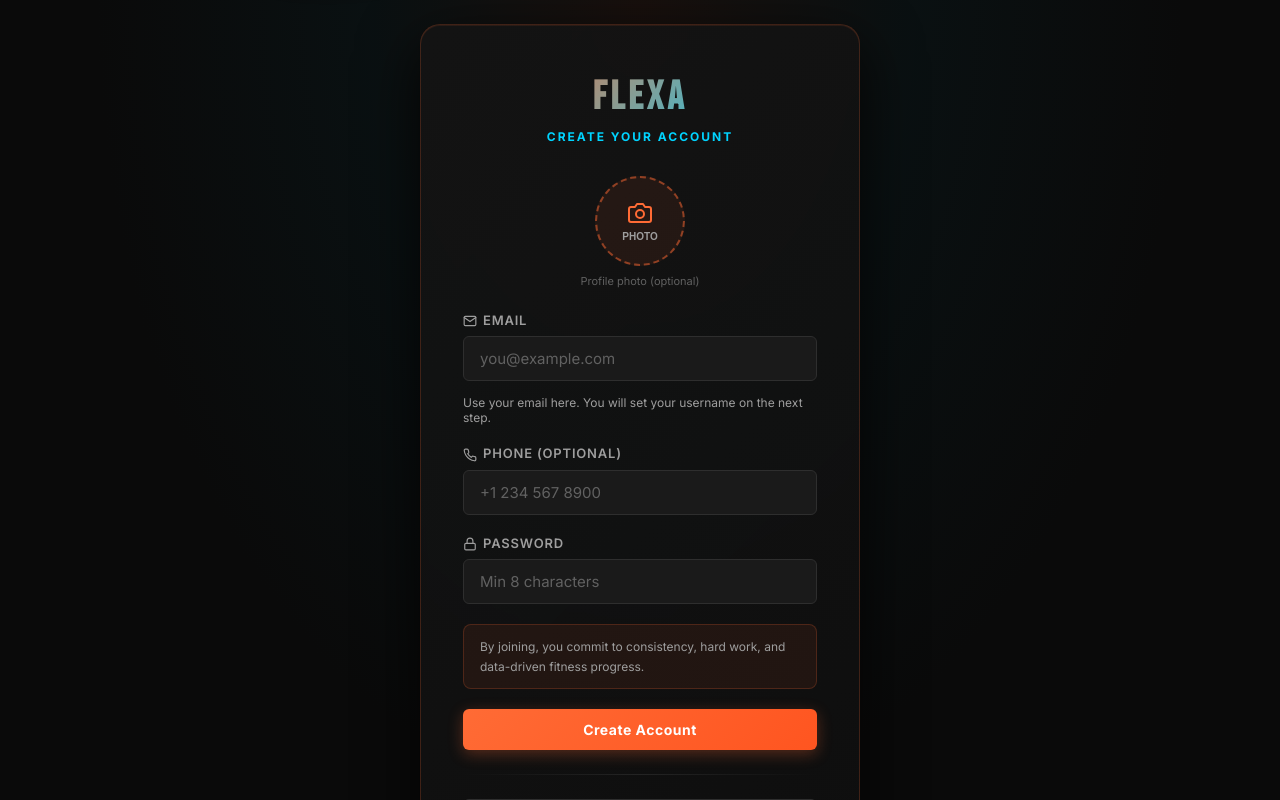
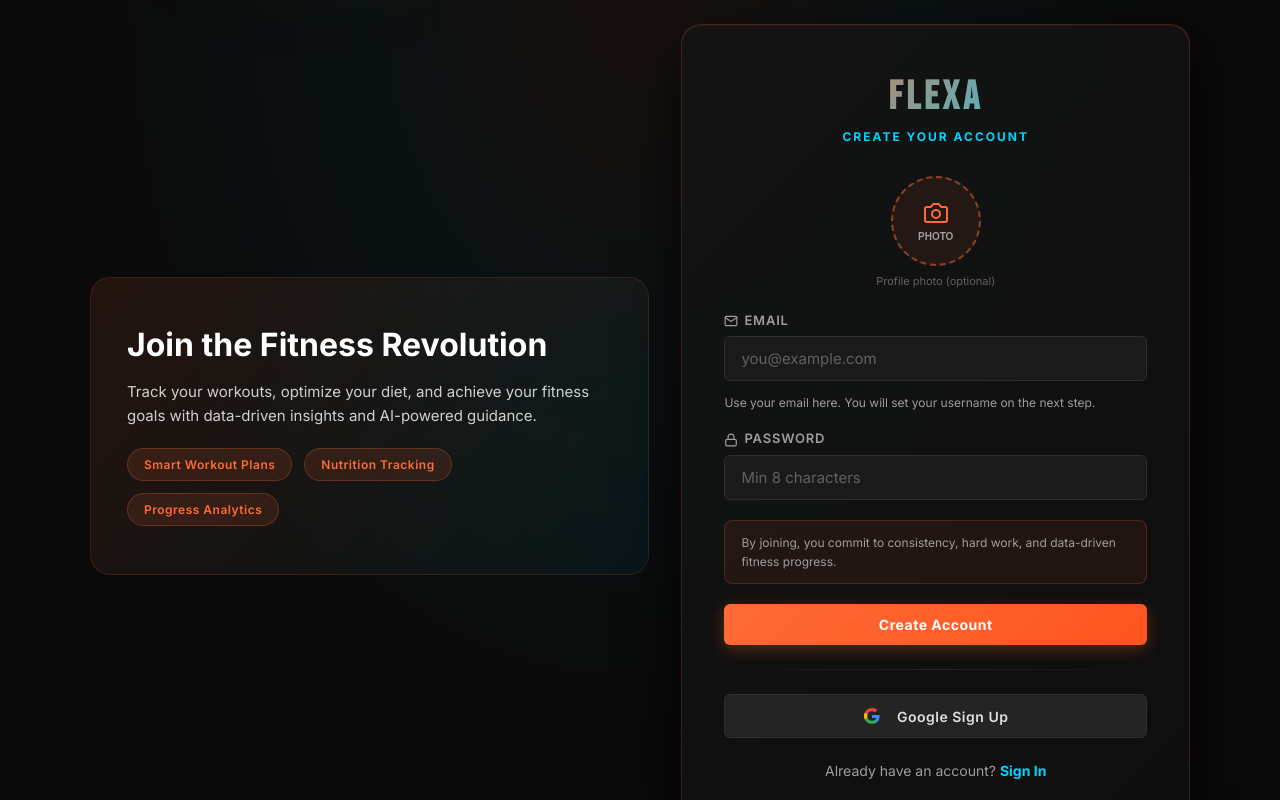
Before and after one commit to shery-dotcom/FLEXA, a React (Create React App) app in the folder flexa-frontend/: page /register in a window 1280 px wide. Shown: the top 800 px of the page. Built offline with nearby package versions, Linux system fonts and the light colour scheme; no server answers.

Commit message:
Remove phone field from signup and add opening image section to register page

```diff
--- a/flexa-frontend/src/pages/Register.js
+++ b/flexa-frontend/src/pages/Register.js
@@ -2,14 +2,14 @@ import { useState, useRef } from "react";
 import { Link, useNavigate } from "react-router-dom";
 import { useAuth } from "../context/AuthContext";
 import toast from "react-hot-toast";
-import { FiCamera, FiMail, FiPhone, FiLock } from "react-icons/fi";
+import { FiCamera, FiMail, FiLock } from "react-icons/fi";
 
 const API_BASE_URL =
   process.env.REACT_APP_API_URL || "http://localhost:8000/api/v1";
 const GOOGLE_AUTH_URL = `${API_BASE_URL.replace(/\/$/, "")}/auth/google`;
 
 export default function Register() {
-  const [form, setForm] = useState({ email: "", password: "", phone: "" });
+  const [form, setForm] = useState({ email: "", password: "" });
   const [loading, setLoading] = useState(false);
   const [profilePic, setProfilePic] = useState(null); // base64 data URL
   const picInputRef = useRef(null);
@@ -43,11 +43,7 @@ export default function Register() {
     }
     setLoading(true);
     try {
-      const result = await register(
-        form.email,
-        form.password,
-        form.phone || undefined,
-      );
+      const result = await register(form.email, form.password);
       toast.success(
         result?.message || "Account created! Let's build your profile.",
       );
@@ -61,6 +57,33 @@ export default function Register() {
 
   return (
     <div className="auth-page">
+      <div className="auth-container">
+        {/* Image Section */}
+        <div className="auth-image-section">
+          <div className="auth-image-card">
+            <h2 style={{ marginBottom: 16, fontSize: 32, lineHeight: 1.2 }}>
+              Join the Fitness Revolution
+            </h2>
+            <p
+              style={{
+                marginBottom: 20,
+                fontSize: 15,
+                lineHeight: 1.6,
+                color: "rgba(255,255,255,0.8)",
+              }}
+            >
+              Track your workouts, optimize your diet, and achieve your fitness
+              goals with data-driven insights and AI-powered guidance.
+            </p>
+            <div style={{ display: "flex", gap: 12, flexWrap: "wrap" }}>
+              <div className="feature-tag">Smart Workout Plans</div>
+              <div className="feature-tag">Nutrition Tracking</div>
+              <div className="feature-tag">Progress Analytics</div>
+            </div>
+          </div>
+        </div>
+
+        {/* Form Section */}
         <div className="auth-box">
           <div className="auth-logo">FLEXA</div>
           <p className="auth-tagline">CREATE YOUR ACCOUNT</p>
@@ -118,7 +141,11 @@ export default function Register() {
                   >
                     <FiCamera size={24} color="#FF6B35" />
                     <span
-                    style={{ fontSize: 10, color: "#9e9e9e", fontWeight: 600 }}
+                      style={{
+                        fontSize: 10,
+                        color: "#9e9e9e",
+                        fontWeight: 600,
+                      }}
                     >
                       PHOTO
                     </span>
@@ -162,25 +189,9 @@ export default function Register() {
                 required
               />
               <p style={{ marginTop: 6, fontSize: 12, color: "#9e9e9e" }}>
-              Use your email here. You will set your username on the next step.
+                Use your email here. You will set your username on the next
+                step.
               </p>
-          </div>
-          <div className="form-group">
-            <label className="form-label">
-              <FiPhone
-                size={14}
-                style={{ marginRight: 6, verticalAlign: "middle" }}
-              />
-              Phone (optional)
-            </label>
-            <input
-              className="form-input"
-              type="tel"
-              name="phone"
-              placeholder="+1 234 567 8900"
-              value={form.phone}
-              onChange={handleChange}
-            />
             </div>
             <div className="form-group">
               <label className="form-label">
@@ -211,8 +222,8 @@ export default function Register() {
               }}
             >
               <p style={{ fontSize: 12, color: "#9e9e9e", lineHeight: 1.6 }}>
-              By joining, you commit to consistency, hard work, and data-driven
-              fitness progress.
+                By joining, you commit to consistency, hard work, and
+                data-driven fitness progress.
               </p>
             </div>
 
@@ -274,5 +285,6 @@ export default function Register() {
           </p>
         </div>
       </div>
+    </div>
   );
 }
--- a/flexa-frontend/src/styles/global.css
+++ b/flexa-frontend/src/styles/global.css
@@ -705,7 +705,7 @@ h6 {
   border-radius: 20px;
   padding: 48px 42px;
   width: 100%;
-  max-width: 440px;
+  max-width: 100%;
   box-shadow:
     0 20px 60px rgba(0, 0, 0, 0.8),
     inset 0 1px 0 rgba(255, 107, 53, 0.1);
@@ -748,6 +748,62 @@ h6 {
   to {
     transform: scale(1) translateY(0);
     opacity: 1;
+  }
+}
+
+/* Auth page with sidebar image */
+.auth-container {
+  position: relative;
+  z-index: 2;
+  display: grid;
+  grid-template-columns: 1.1fr 1fr;
+  gap: 32px;
+  align-items: center;
+  max-width: 1100px;
+  width: 100%;
+}
+
+.auth-image-section {
+  display: flex;
+  align-items: center;
+  justify-content: center;
+  min-height: 500px;
+}
+
+.auth-image-card {
+  background: linear-gradient(
+    135deg,
+    rgba(255, 107, 53, 0.1) 0%,
+    rgba(0, 212, 255, 0.05) 100%
+  );
+  border: 1px solid rgba(255, 107, 53, 0.15);
+  border-radius: 20px;
+  padding: 48px 36px;
+  backdrop-filter: blur(4px);
+  color: var(--white);
+}
+
+.feature-tag {
+  display: inline-block;
+  background: rgba(255, 107, 53, 0.12);
+  border: 1px solid rgba(255, 107, 53, 0.25);
+  color: var(--fitness-primary);
+  padding: 8px 16px;
+  border-radius: 20px;
+  font-size: 12px;
+  font-weight: 600;
+  letter-spacing: 0.5px;
+}
+
+@media (max-width: 1024px) {
+  .auth-container {
+    grid-template-columns: 1fr;
+    gap: 24px;
+  }
+
+  .auth-image-section {
+    min-height: auto;
+    display: none;
   }
 }
 
```
Lines whose indentation alone changed are shown as unchanged.
